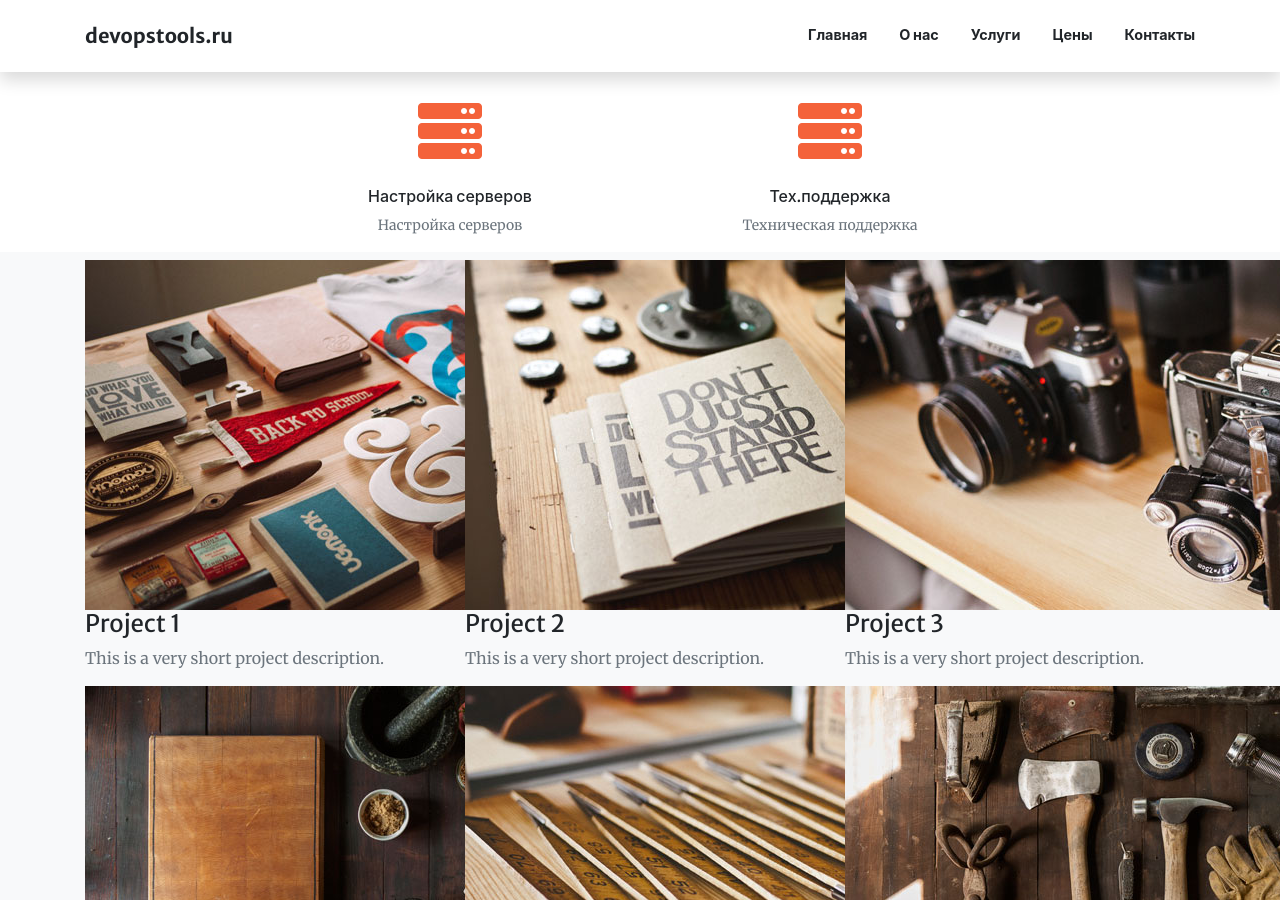
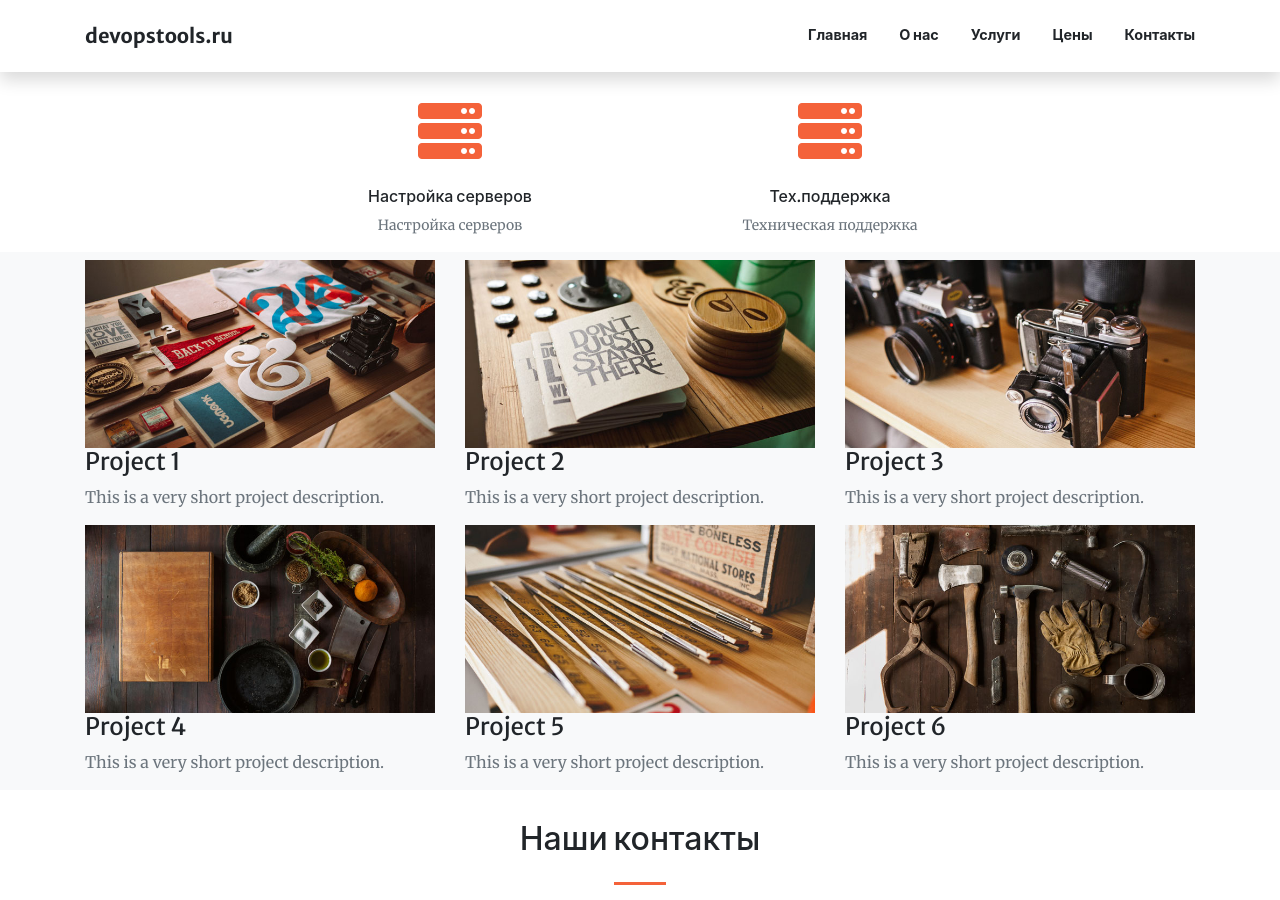
Before and after one commit to hacker342/devopstools.guthub.io, a Jekyll site: the page built from index.md, in a window 1280 px wide and 900 px high, scrolled down 1450 px. Built offline with Jekyll 4.4.1, drawn with Linux system fonts in a browser that asks for light colours; nearby versions of some CDN libraries.

Commit message:
Добавления стиля

```diff
--- a/assets/css/mystyle.css
+++ b/assets/css/mystyle.css
@@ -25,3 +25,9 @@
 #portfolio .portfolio-item .portfolio-link .portfolio-hover .portfolio-hover-content i {
     margin-top: -12px;
 }
+.img-responsive, .thumbnail>img, .thumbnail a>img, .carousel-inner>.item>img, .carousel-inner>.item>a>img {
+    display: block;
+    width: 100% \9;
+    max-width: 100%;
+    height: auto;
+}
```
Also changed, not shown: 2 other files.
